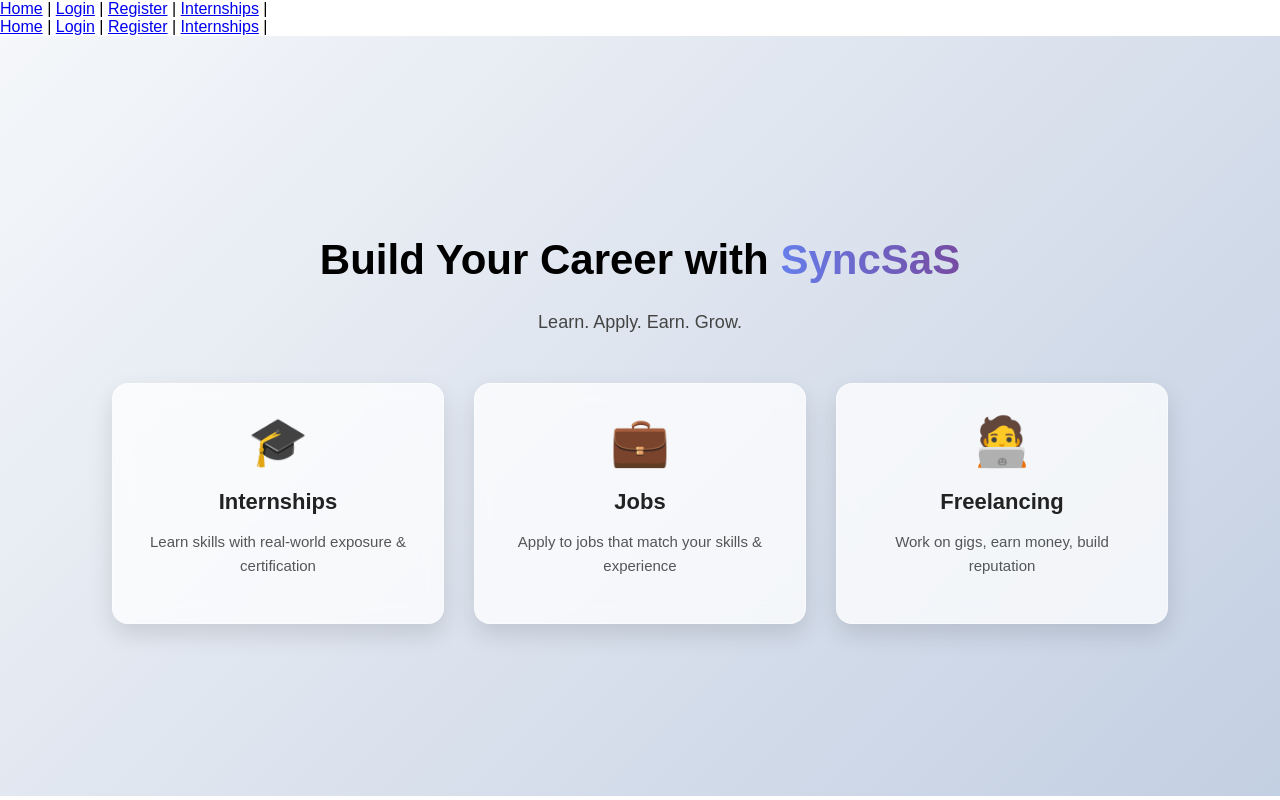
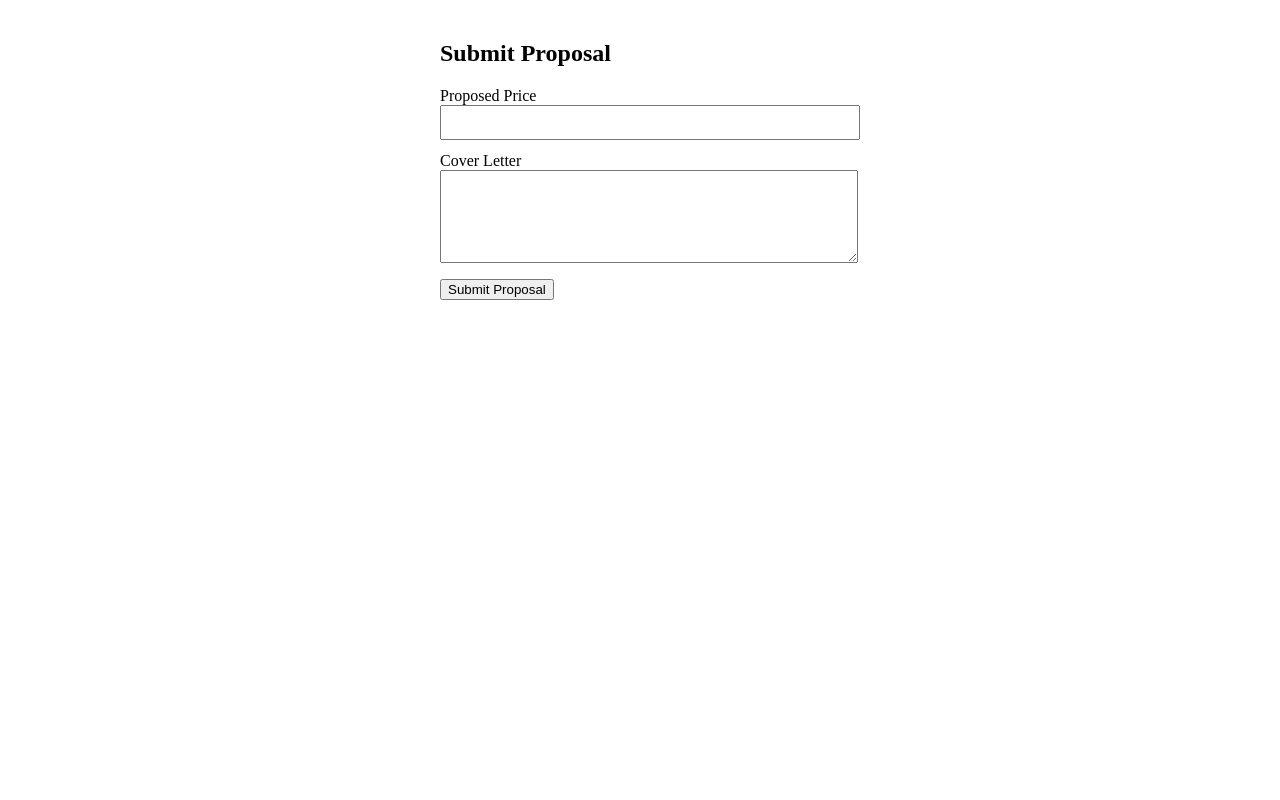
Before and after one commit to SyncSasTechnologies/SyncSaS-Career-Platform, a React (Vite) app in the folder web-app/: page / in a window 1280 px wide. Built offline with nearby package versions, Linux system fonts and the light colour scheme; no server answers.

Commit message:
[proposal] added proposal submission UI

```diff
--- a/web-app/src/main.jsx
+++ b/web-app/src/main.jsx
@@ -1,17 +1,9 @@
-import React from 'react'
-import ReactDOM from 'react-dom/client'
-import App from './app/App'
-import './styles/globals.css'
-import { AuthProvider } from './auth/AuthContext'
-import { RoleProvider } from "./auth/RoleContext"
+import React from "react";
+import ReactDOM from "react-dom/client";
+import { ProposalForm } from "./proposals";
 
-
-ReactDOM.createRoot(document.getElementById('root')).render(
+ReactDOM.createRoot(document.getElementById("root")).render(
   <React.StrictMode>
-    <AuthProvider>
-       <RoleProvider>
-      <App />
-      </RoleProvider>
-    </AuthProvider>
+    <ProposalForm />
   </React.StrictMode>
-)
+);
--- /dev/null
+++ b/web-app/src/proposals/index.js
@@ -0,0 +1 @@
+export { default as ProposalForm } from "./ProposalForm";
```
